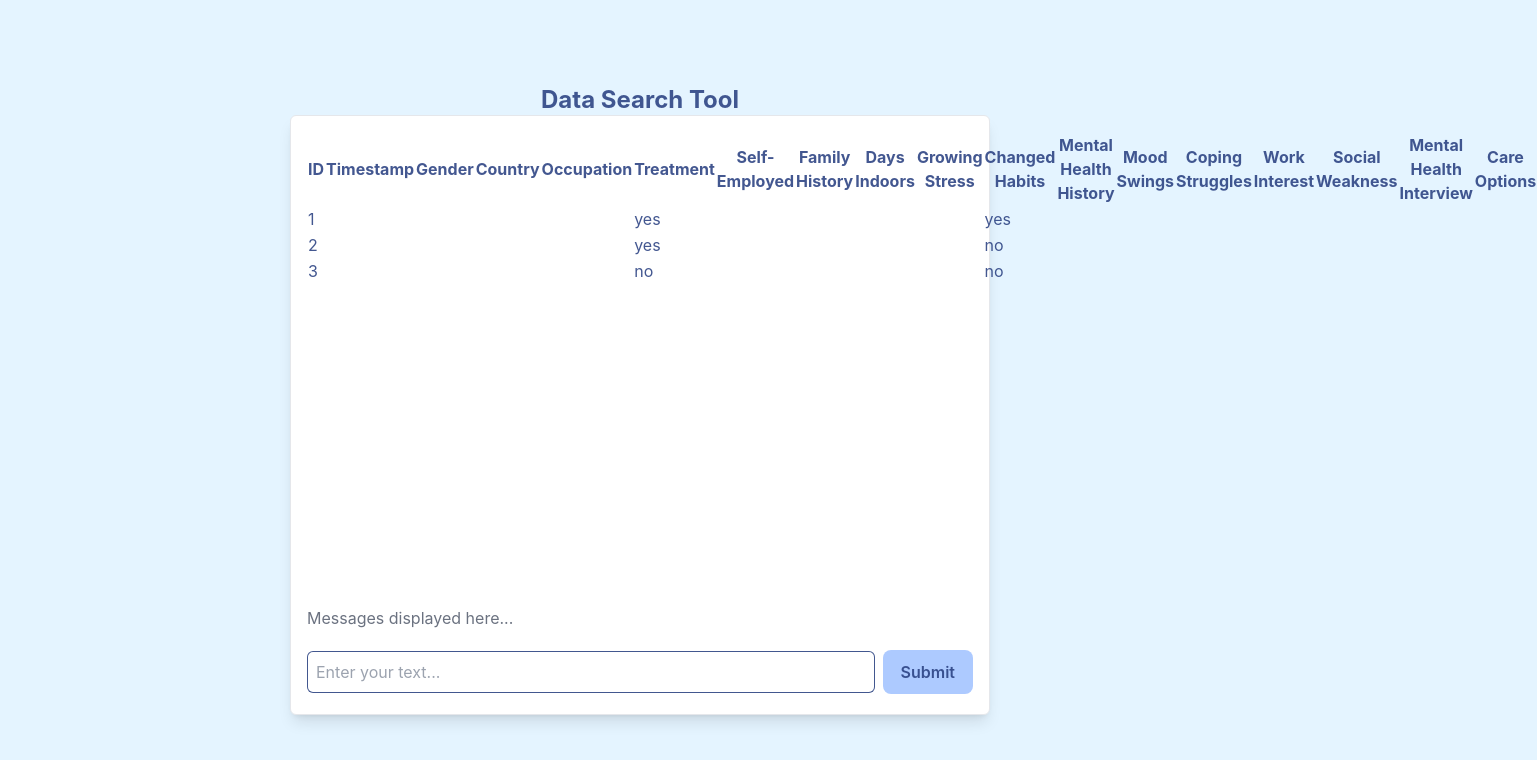
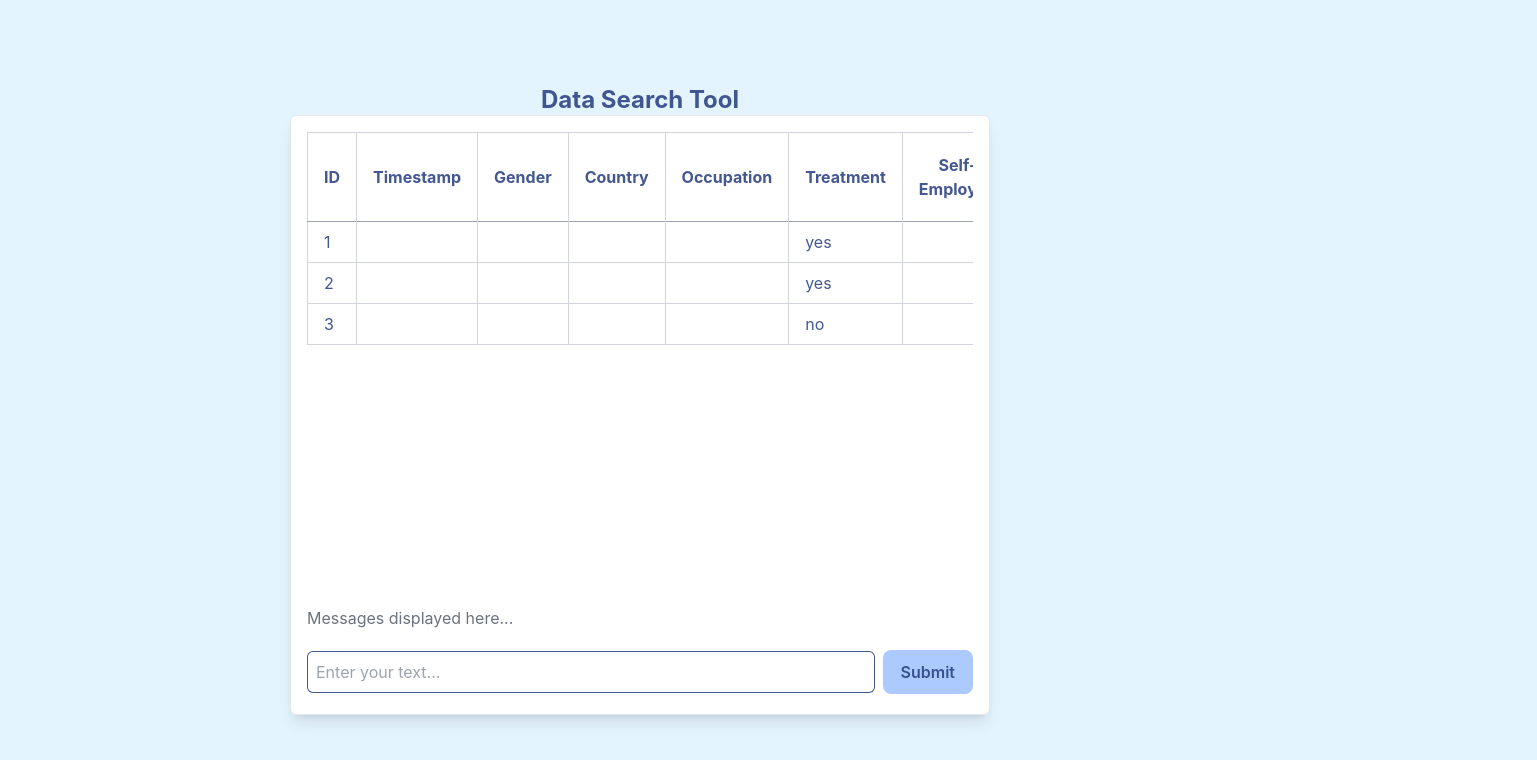
Before and after one commit to cfgcolumbus24/Team-7, a React (Vite) app in the folder Project/client/: page / in a window 1280 px wide. Shown: the top 760 px of the page, 1537 px wide, since content can reach past the window. Built offline with nearby package versions, Linux system fonts and the light colour scheme.

Commit message:
styles added

```diff
--- a/Project/client/src/App.jsx
+++ b/Project/client/src/App.jsx
@@ -140,24 +140,28 @@ return (
   <div className="flex flex-col items-center justify-center min-h-screen bg-[#e4f4ff]">
     <h1 className="text-2xl font-bold m-0 p-0 leading-tight">Data Search Tool</h1>
     <div className="flex flex-col border rounded-md w-[700px] h-[600px] bg-white shadow-lg p-4">
-      <div className="flex-grow">
-        <table {...getTableProps()}>
-          <thead>
-            {headerGroups.map(headerGroup => (
+      <div className="flex-grow overflow-auto">
+        <table {...getTableProps()} className="min-w-full border-collapse border border-gray-300">
+          <thead className="border-b border-gray-400">
+            {headerGroups.map((headerGroup) => (
               <tr {...headerGroup.getHeaderGroupProps()}>
-                {headerGroup.headers.map(column => (
-                  <th {...column.getHeaderProps()}>{column.render("Header")}</th>
+                {headerGroup.headers.map((column) => (
+                  <th {...column.getHeaderProps()} className="px-4 py-2 border-r border-gray-300">
+                    {column.render("Header")}
+                  </th>
                 ))}
               </tr>
             ))}
           </thead>
-          <tbody {...getTableBodyProps()}>
-            {rows.map(row => {
+          <tbody>
+            {rows.map((row) => {
               prepareRow(row);
               return (
-                <tr {...row.getRowProps()}>
-                  {row.cells.map(cell => (
-                    <td {...cell.getCellProps()}>{cell.render("Cell")}</td>
+                <tr {...row.getRowProps()} className="border-b border-gray-300">
+                  {row.cells.map((cell) => (
+                    <td {...cell.getCellProps()} className="px-4 py-2 border-r border-gray-300">
+                      {cell.render("Cell")}
+                    </td>
                   ))}
                 </tr>
               );
```
Also changed, not shown: Project/client/src/App.css (+8 -0 lines).
